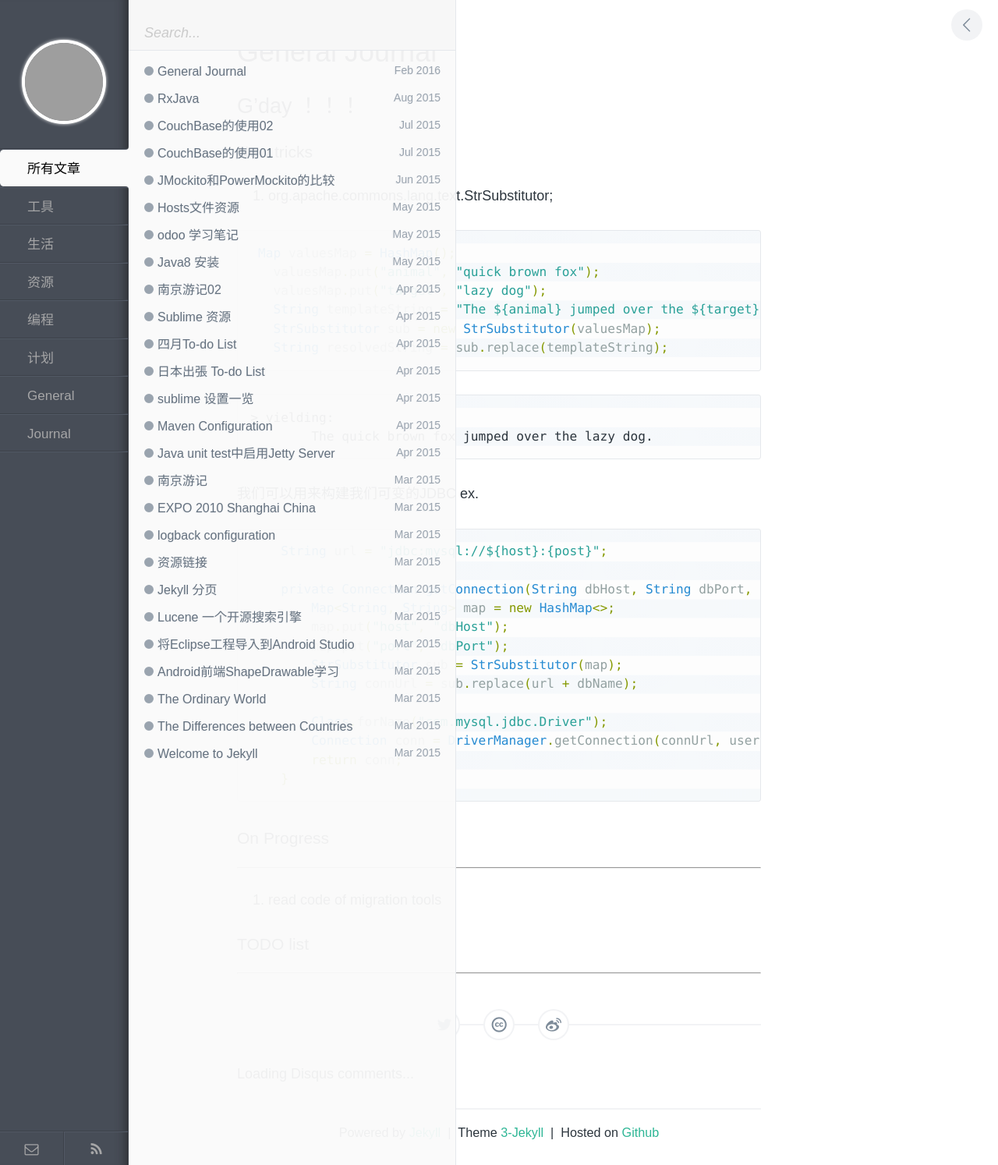
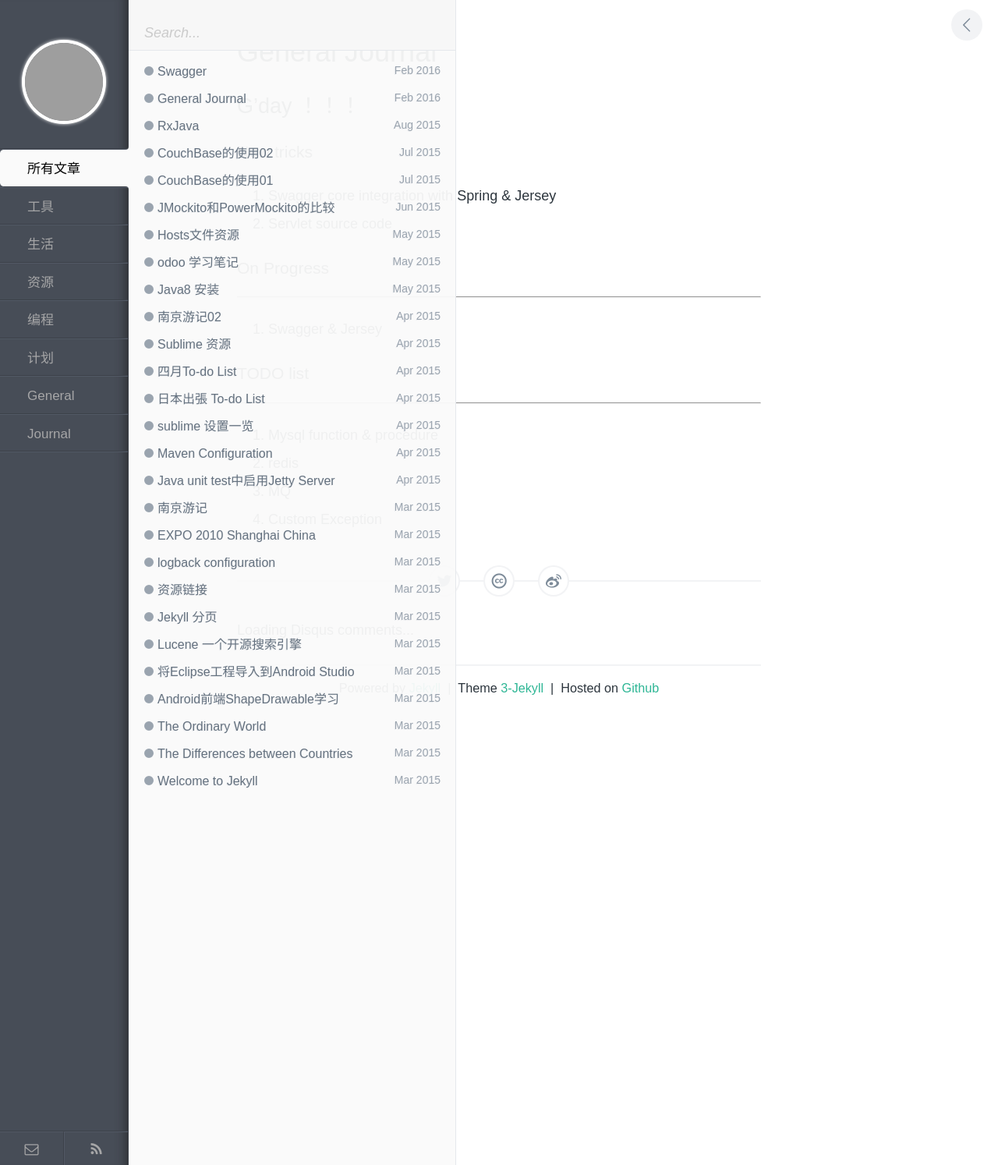
Before and after one commit to z00s/z00s.github.io, a Jekyll site: the page built from _posts/general-journal/2016-02-01-general-journal-2016.markdown, in a window 1280 px wide. Shown: the whole page at 78% size. Built offline with Jekyll 4.4.1, drawn with Linux system fonts in a browser that asks for light colours; nearby versions of some CDN libraries; comment, search, counter and statistics services are not loaded; grey boxes are pictures that could not be loaded.

Commit message:
dev: added an article about swagger

````diff
--- a/_posts/general-journal/2016-02-01-general-journal-2016.markdown
+++ b/_posts/general-journal/2016-02-01-general-journal-2016.markdown
@@ -9,40 +9,8 @@ keywords: book,2016
 
 ### New tricks
 
-1. org.apache.commons.lang.text.StrSubstitutor;
-
-``` java
- Map valuesMap = HashMap();
-   valuesMap.put("animal", "quick brown fox");
-   valuesMap.put("target", "lazy dog");
-   String templateString = "The ${animal} jumped over the ${target}.";
-   StrSubstitutor sub = new StrSubstitutor(valuesMap);
-   String resolvedString = sub.replace(templateString);
-```
-
-```
-> yielding:
-        The quick brown fox jumped over the lazy dog.
-```
-
-我们可以用来构建我们可变的JDBC
-ex.
-
-```java
-    String url = "jdbc:mysql://${host}:{post}";
-
-    private Connection getConnection(String dbHost, String dbPort, String user, String pwd, String dbName) throws ClassNotFoundException, SQLException {
-        Map<String, String> map = new HashMap<>;
-        map.put("host", "dbHost");
-        map.put("port", "dbPort");
-        StrSubstitutor sub = StrSubstitutor(map);
-        String connUrl = sub.replace(url + dbName);
-
-        Class.forName("com.mysql.jdbc.Driver");
-        Connection conn = DriverManager.getConnection(connUrl, user, pwd);
-        return conn;
-    }
-```
+1. Swagger core integration with Spring & Jersey
+2. Servlet source code
 
 
 
@@ -50,9 +18,14 @@ ex.
 ### On Progress
 -- --
 
-1. read code of migration tools
+1. Swagger & Jersey
 
 
 
 ### TODO list
 -- --
+
+1. Mysql function & procedure
+2. redis
+3. MQ
+4. Custom Exception
````
Also changed, not shown: _posts/program/2016-02-23-Swagger-2016.markdown (added, +113 -0 lines).
